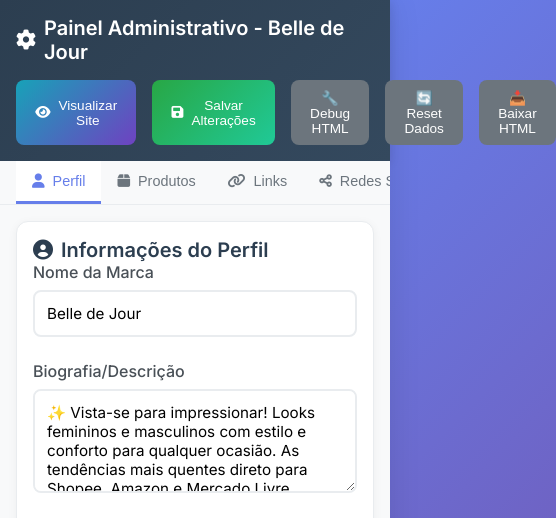
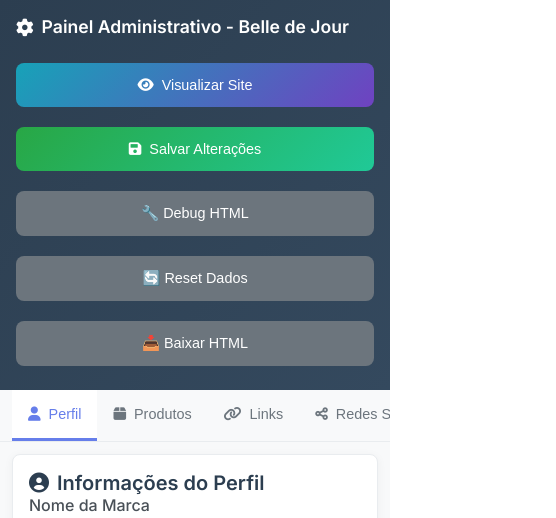
Before and after one commit to AlexandreLuiz21/belledejour, a website: page admin.html in a window 390 px wide. Shown: the top 518 px of the page, 556 px wide, since content can reach past the window. Drawn offline with Linux system fonts and the light colour scheme.

Commit message:
Make admin panel fully responsive for mobile devices

```diff
--- a/admin-style.css
+++ b/admin-style.css
@@ -464,31 +464,57 @@
 
 /* Responsive Design */
 @media (max-width: 768px) {
+    .admin-container {
+        margin: 0;
+        box-shadow: none;
+    }
+
     .admin-main {
         padding: 1rem;
+        min-height: calc(100vh - 120px);
     }
 
     .section-card {
         padding: 1.5rem;
+        margin-bottom: 1.5rem;
+        border-radius: 8px;
     }
 
     .header-content {
         flex-direction: column;
         align-items: flex-start;
+        gap: 1.5rem;
     }
 
     .header-actions {
         width: 100%;
         justify-content: flex-start;
+        flex-wrap: wrap;
+        gap: 0.75rem;
+    }
+
+    .header-actions .btn {
+        flex: 1;
+        min-width: calc(50% - 0.375rem);
+        justify-content: center;
+        text-align: center;
     }
 
     .admin-nav {
         padding: 0 1rem;
+        scrollbar-width: none;
+        -ms-overflow-style: none;
+    }
+
+    .admin-nav::-webkit-scrollbar {
+        display: none;
     }
 
     .nav-tab {
-        padding: 0.75rem 1rem;
+        padding: 1rem 1.25rem;
         font-size: 0.9rem;
+        min-width: auto;
+        flex-shrink: 0;
     }
 
     .products-list {
@@ -503,9 +529,19 @@
         flex-direction: column;
     }
 
+    .modal {
+        padding: 1rem;
+    }
+
     .modal-content {
-        margin: 1rem;
-        max-width: calc(100% - 2rem);
+        margin: 0;
+        max-width: 100%;
+        max-height: calc(100vh - 2rem);
+        border-radius: 8px;
+    }
+
+    .modal-header {
+        padding: 1rem 1.5rem;
     }
 
     .modal-body {
@@ -515,6 +551,12 @@
     .modal-footer {
         padding: 1rem 1.5rem;
         flex-direction: column;
+        gap: 0.75rem;
+    }
+
+    .modal-footer .btn {
+        width: 100%;
+        justify-content: center;
     }
 }
 
@@ -524,16 +566,68 @@
     }
 
     .admin-header h1 {
-        font-size: 1.25rem;
+        font-size: 1.1rem;
+        line-height: 1.3;
     }
 
     .section-card {
         padding: 1rem;
+        margin-bottom: 1rem;
+    }
+
+    .admin-main {
+        padding: 0.75rem;
+    }
+
+    .admin-nav {
+        padding: 0 0.75rem;
     }
 
     .btn {
-        padding: 0.6rem 1.2rem;
-        font-size: 0.85rem;
+        padding: 0.875rem 1rem;
+        font-size: 0.9rem;
+        min-height: 44px;
+        touch-action: manipulation;
+    }
+
+    .header-actions .btn {
+        min-width: 100%;
+        margin-bottom: 0.5rem;
+    }
+
+    .nav-tab {
+        padding: 1rem;
+        min-height: 48px;
+    }
+
+    .form-group input,
+    .form-group textarea,
+    .form-group select {
+        padding: 1rem;
+        font-size: 1rem;
+        min-height: 44px;
+        -webkit-appearance: none;
+        border-radius: 8px;
+    }
+
+    .form-group textarea {
+        min-height: 120px;
+        resize: vertical;
+    }
+
+    .section-header {
+        flex-direction: column;
+        align-items: flex-start;
+        gap: 1rem;
+    }
+
+    .image-upload {
+        flex-direction: column;
+        gap: 1rem;
+    }
+
+    .upload-controls {
+        min-width: 100%;
     }
 
     .product-preview {
@@ -542,6 +636,11 @@
 
     .product-actions {
         flex-direction: column;
+        gap: 0.75rem;
+    }
+
+    .product-actions .btn {
+        width: 100%;
     }
 }
 
```
